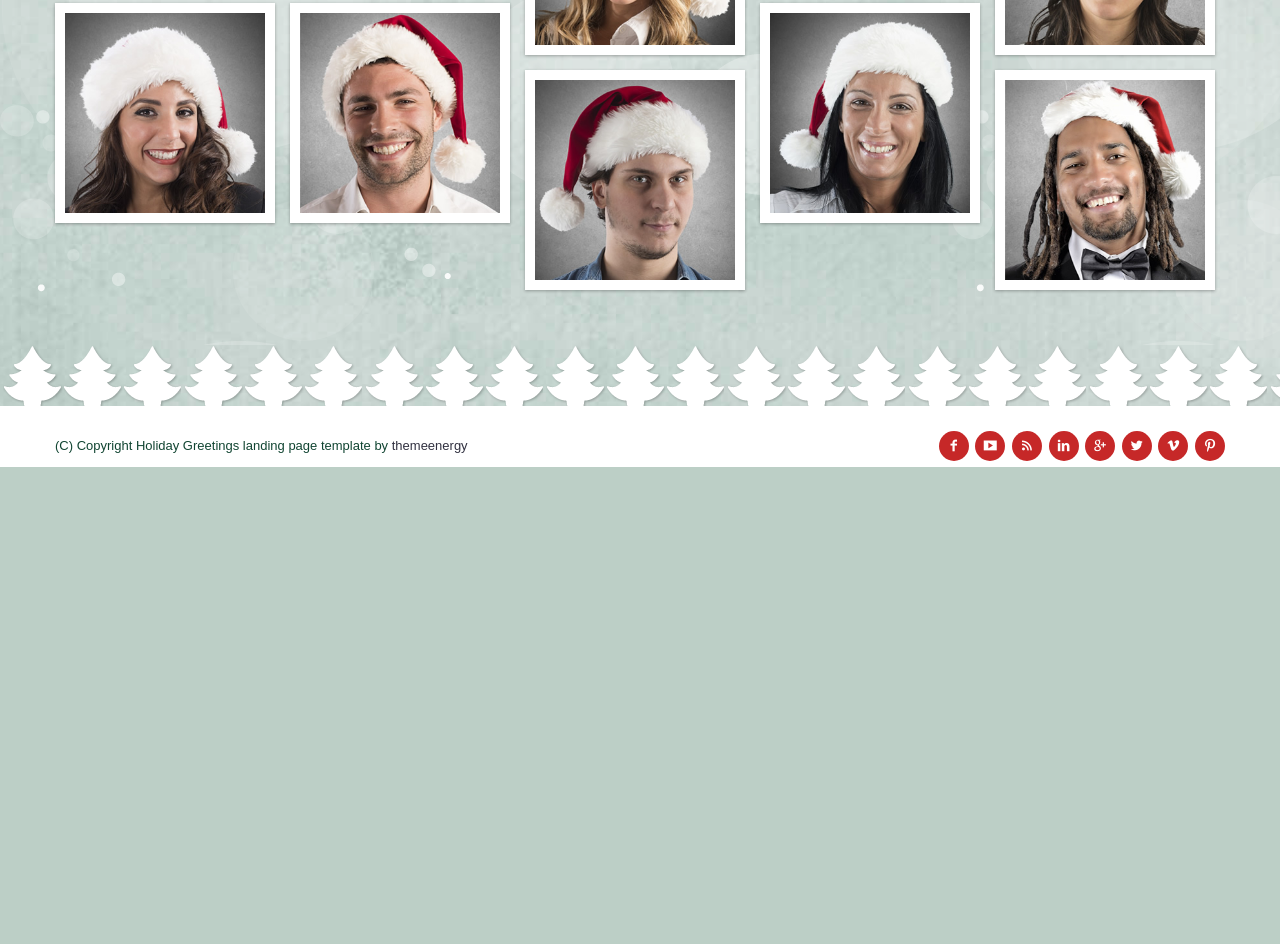
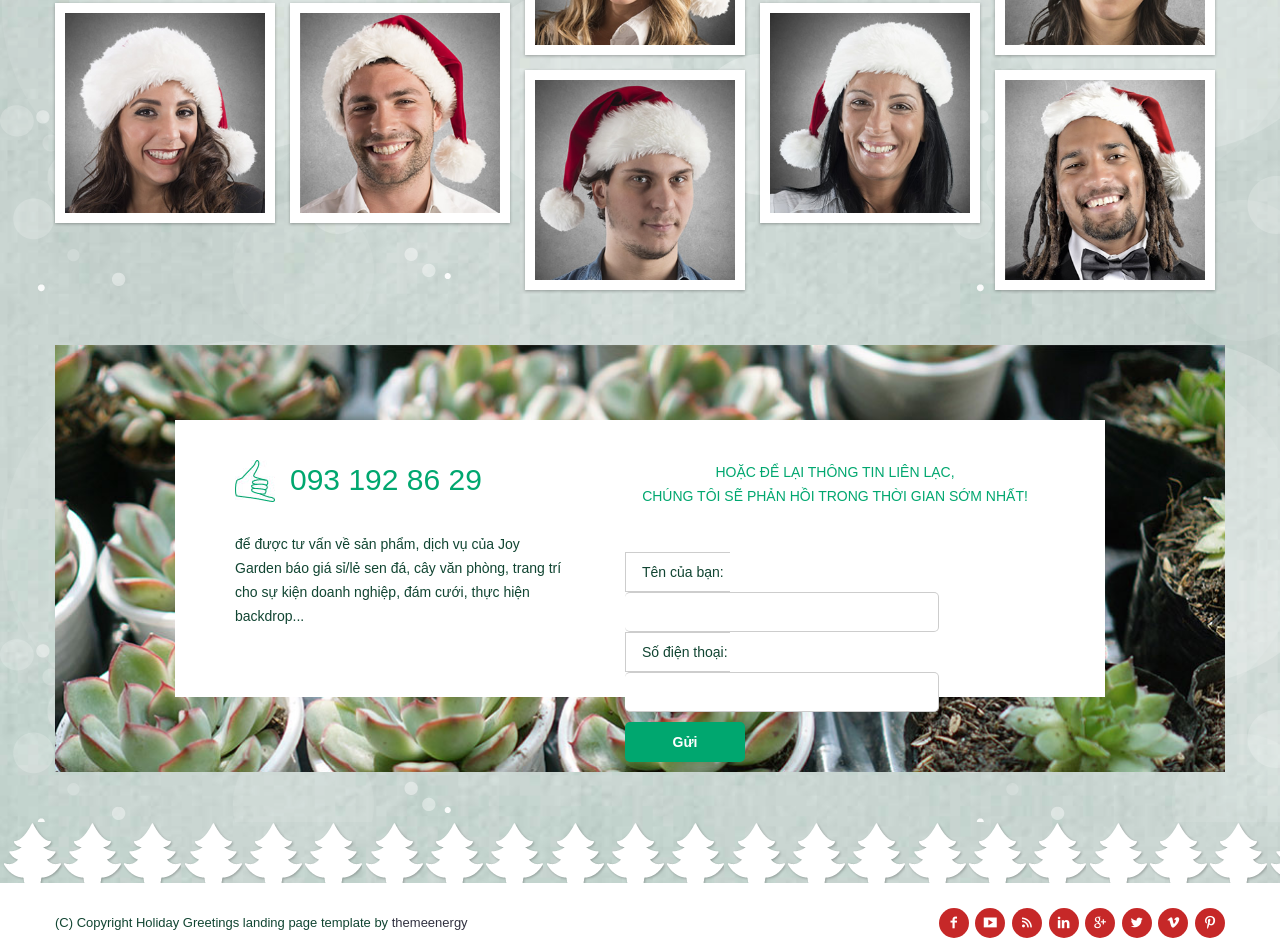
Before and after one commit to chuchu193/WebTinh_Thu_Hanh_Hien, a plain HTML site: page baolixi.html in a window 1280 px wide. Shown: the part 2329-3273 px from the top of the page. Before the commit the page ends 2796 px from the top, so only its background shows below. Drawn offline with nearby package versions, Linux system fonts and the light colour scheme; a web font is replaced by a local one.

Commit message:
create form-contact us

```diff
--- a/baolixi.html
+++ b/baolixi.html
@@ -25,7 +25,7 @@
             <header class="head ribbon">
                 <!--logo-->
                 <div class="logo">
-                    <a href="index.html" title="Holiday Greetings">
+                    <a href="javascript:void(0)" title="Holiday Greetings">
                         <img src="images/temp/logo.png" alt="Holiday Greetings" />
                     </a>
                 </div>
@@ -35,7 +35,7 @@
                 <nav class="main-nav">
                     <ul>
                         <li>
-                            <a href="index.html" title="Go To Our Website">Go To Our Website</a>
+                            <a href="javascript:void(0)" title="Go To Our Website">Go To Our Website</a>
                         </li>
                         <li>
                             <a href="javascript:void(0)" title="Product" class="trigger">Product</a>
@@ -53,7 +53,6 @@
             <main class="main">
                 <div class="greeting text">
                     <h1 data-in-effect="fadeIn">Happy New Year!</h1>
-                    <!-- <a class="button" href="#" title="Proceed to website">Proceed to website ></a> -->
                 </div>
             </main>
             <!--//main-->
@@ -508,7 +507,42 @@
                     <!--//card-->
                 </div>
             </main>
+
+            <div class="subscription">
+                <div class="subscription-box">
+                    <div class="subscription-desc">
+                        <a href="tel:093 192 86 29" class="phone" data-aos="fade-up">093 192 86 29</a>
+                        <p class="help-text">để được tư vấn về sản phẩm, dịch vụ của Joy Garden báo giá sỉ/lẻ sen đá, cây văn phòng, trang trí
+                            cho sự kiện doanh nghiệp, đám cưới, thực hiện backdrop...</p>
+                    </div>
+
+                    <div class="subscription-form">
+                        <h4>HOẶC ĐỂ LẠI THÔNG TIN LIÊN LẠC,
+                            <br>CHÚNG TÔI SẼ PHẢN HỒI TRONG THỜI GIAN SỚM NHẤT!</h4>
+                        <form action="">
+                            <div class="input-group">
+                                <label for="name">Tên của bạn:</label>
+                                <div class="input">
+                                    <input type="text" name="name" required>
+                                </div>
+                            </div>
+                            <div class="input-group">
+                                <label for="phone">Số điện thoại:</label>
+                                <div class="input">
+                                    <input type="text" name="phone" required>
+                                </div>
+                            </div>
+                            <div class="input-submit">
+                                <button type="submit">Gửi</button>
+                            </div>
+                        </form>
+                    </div>
+                </div>
+            </div>
             <!--//main-->
+
+
+
         </div>
         <!--//wrapper-->
 
--- a/css/style-lixi.css
+++ b/css/style-lixi.css
@@ -176,3 +176,27 @@ h1 {font-size:6rem;}
 
 
 /* end product */
+
+/* contact us */
+.subscription{padding-top:75px;padding-bottom:75px;background:url(../images/bgr/subscription_bg.jpg) no-repeat 50%;background-size:cover; margin-bottom: 50px;}
+.subscription-box{width:930px;height:277px;background-color:#fff;margin:0 auto}
+
+.subscription-desc{width:450px;padding:40px 60px;float:left}
+.subscription-desc .phone{display:block;background:url(../images/bgr/hand_icon.jpg) no-repeat;height:42px;padding-left:55px;font-size:30px;color:#00a76f;margin-bottom:30px}
+.subscription-desc .help-text{font-size:14px;line-height:24px}
+
+.subscription-form{float:right;width:420px;margin-right:60px;padding-top:40px}
+.subscription-form h4{font-size:14px;color:#00a76f;text-align:center;line-height:24px;margin-bottom:24px}
+.subscription-form .input-group label{display:block;width:105px;height:40px;border:1px solid #cdcdcd;border-right:0;line-height:38px;font-size:14px;text-indent:16px;margin:0}
+.subscription-form .input-group:first-child label{border-bottom:.5px solid #cdcdcd}
+.subscription-form .input-group:nth-child(2) label{border-top:.5px solid #cdcdcd}
+.subscription-form .input-group label.focus{border-color:#002c1d;border-bottom:1px solid #002c1d;background-color:#f7f7f7}
+.subscription-form .input-group:nth-child(2) label.focus{border-color:#002c1d;border-top:1px solid #002c1d}
+.subscription-form .input-group input{height:40px;border:1px solid #cdcdcd;border-left:0;width:314px;line-height:40px;font-size:14px}
+.subscription-form .input-group:first-child input{border-bottom:.5px solid #cdcdcd}
+.subscription-form .input-group:nth-child(2) input{border-top:.5px solid #cdcdcd}
+.subscription-form .input-group input:focus{border-color:#002c1d;border-bottom:1px solid #002c1d;background-color:#f7f7f7}
+.subscription-form .input-group:nth-child(2) input:focus{border-top:1px solid #002c1d}
+.subscription-form .input-submit{margin-top:10px;text-align:center}
+.subscription-form .input-submit button{width:120px;height:40px;background-color:#00a76f;color:#fff;border:0;font-size:14px;cursor:pointer}
+/* end contact us */
```
Also changed, not shown: images/bgr/hand_icon.jpg (added), images/bgr/subscription_bg.jpg (added).
